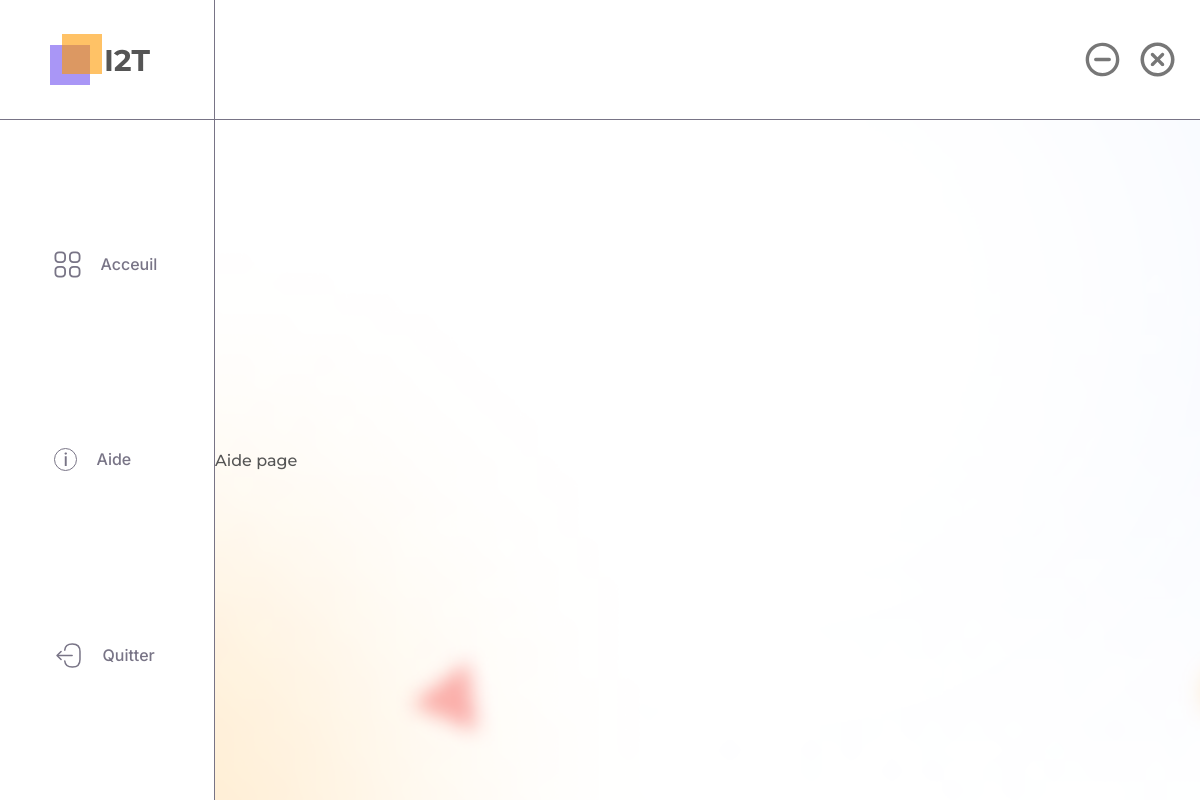
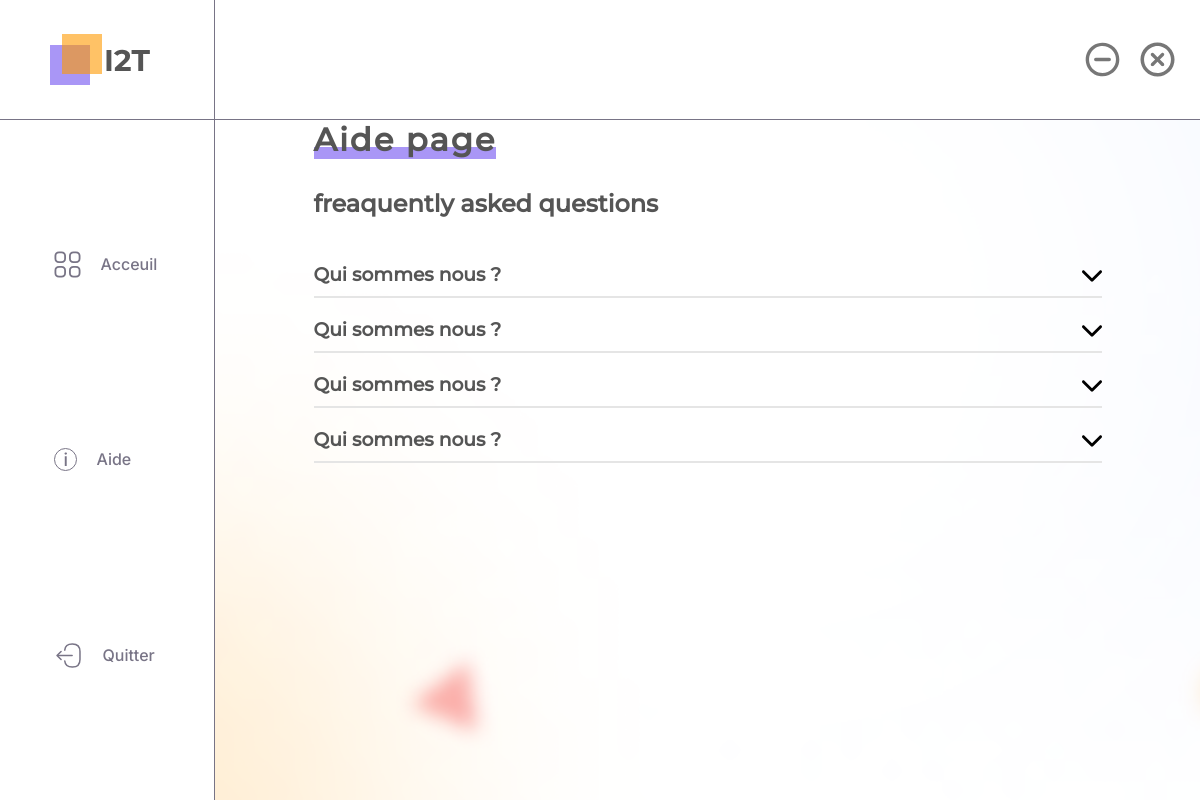
Before and after one commit to BouchboutSami/OCR-Application, an Electron app: page src/aide-page/aide.html in a window 1200 px wide. Drawn offline with Linux system fonts and the light colour scheme.

Commit message:
accordion added in aide page sponsored by hamax

```diff
--- a/src/aide-page/aide.css
+++ b/src/aide-page/aide.css
@@ -82,8 +82,8 @@ aside {
   width: calc(100% - 215px);
   display: flex;
   flex-direction: column;
-  align-items: flex-start;
-  justify-content: space-evenly;
+  align-items: center;
+  gap: 30px;
   color: #555555;
   font-family: "Montserrat", sans-serif;
 }
@@ -92,3 +92,44 @@ a {
   text-decoration: none;
   color: #787486;
 }
+h1 {
+  margin-left: 10%;
+  font-size: 32px;
+  letter-spacing: 2px;
+  background: linear-gradient(to bottom, transparent 70%, #a996f6 20%);
+
+  align-self: flex-start;
+
+}
+.accordion {
+  /* align-self: flex-start; */
+  display: flex;
+  width: 80%;
+  flex-direction: column;
+  justify-content: space-evenly;
+  gap: 20px;
+
+}
+.question {
+  display: flex;
+  flex-direction: column;
+  width: 100%;
+  gap: 10px;
+  padding-bottom: 10px;
+  border-bottom: 2px solid #E5E5E5;
+
+}
+.titre_quest{
+  display: flex;
+  flex-direction: row;
+  justify-content: space-between;
+}
+h2{
+  margin-bottom:25px ;
+}
+.rephamaz{
+  display: flex;
+}
+.rep{
+  display: none ;
+}
--- a/src/aide-page/aide.html
+++ b/src/aide-page/aide.html
@@ -31,9 +31,56 @@
          </div>
         </aside>
         <div class="main-section">
-          Aide page
+
+          <h1>Aide page</h1>
+          <div class="accordion">
+            <h2>freaquently asked questions </h2>
+            <div class="question">
+                <div class="titre_quest" >
+                  <h3>Qui sommes nous ? </h3>
+                  <img src="../assets/chevron-down-solid.svg" alt="" width="20px" height="auto" class="hamax" >
+                </div>
+                <p class="rep rephamaz">I2T (image to text) est une application desktop de reconnaissance de caractères
+                  permettant d’extraire le texte contenu dans une image en utilisant la méthode
+                  de corrélation</p>
+
+            </div>
+            <div class="question">
+              <div class="titre_quest" >
+                <h3>Qui sommes nous ? </h3>
+                <img src="../assets/chevron-down-solid.svg" alt="" width="20px" height="auto" class="hamax" >
+              </div>
+              <p class="rep">I2T (image to text) est une application desktop de reconnaissance de caractères
+                permettant d’extraire le texte contenu dans une image en utilisant la méthode
+                de corrélation</p>
+
+          </div>
+          <div class="question">
+            <div class="titre_quest" >
+              <h3>Qui sommes nous ? </h3>
+              <img src="../assets/chevron-down-solid.svg" alt="" width="20px" height="auto" class="hamax" >
+            </div>
+            <p class="rep">I2T (image to text) est une application desktop de reconnaissance de caractères
+              permettant d’extraire le texte contenu dans une image en utilisant la méthode
+              de corrélation</p>
+
         </div>
+        <div class="question">
+          <div class="titre_quest" >
+            <h3>Qui sommes nous ? </h3>
+            <img src="../assets/chevron-down-solid.svg" alt="" width="20px" height="auto" class="hamax" >
+          </div>
+          <p class="rep">I2T (image to text) est une application desktop de reconnaissance de caractères
+            permettant d’extraire le texte contenu dans une image en utilisant la méthode
+            de corrélation</p>
+
+      </div>
+
+          </div>
+        </div>
+
       </div>
     </section>
   </body>
+  <script src="aide.js"></script>
 </html>
--- /dev/null
+++ b/src/aide-page/aide.js
@@ -0,0 +1,16 @@
+var qst = document.getElementsByClassName("titre_quest")
+var rep = document.getElementsByClassName("rep")
+var shif = document.getElementsByClassName("hamax")
+for (let i = 0; i < qst.length; i++){
+    qst[i].addEventListener("click",()=>{
+        console.log("hamasx");
+        for (var j = 0; j < rep.length; j++){
+            console.log(j , i );
+            if(j==i){
+                shif[j].style.transform="rotate(180deg)"
+                rep[j].style.display="flex"}
+            else{rep[j].style.display="none"
+            shif[j].style.transform=null}
+        }
+    })
+}
```
Also changed, not shown: src/assets/chevron-down-solid.svg (added).
